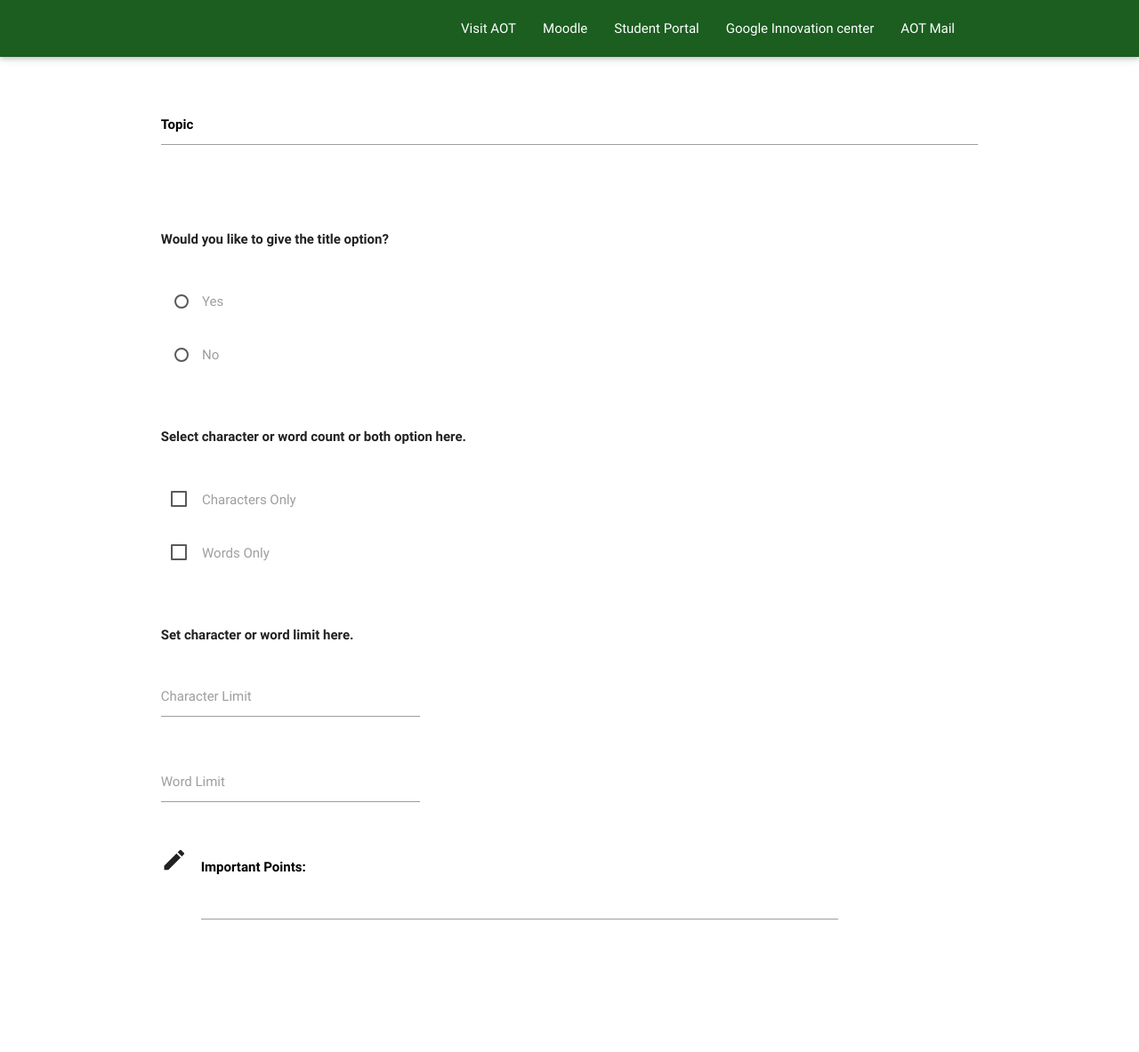
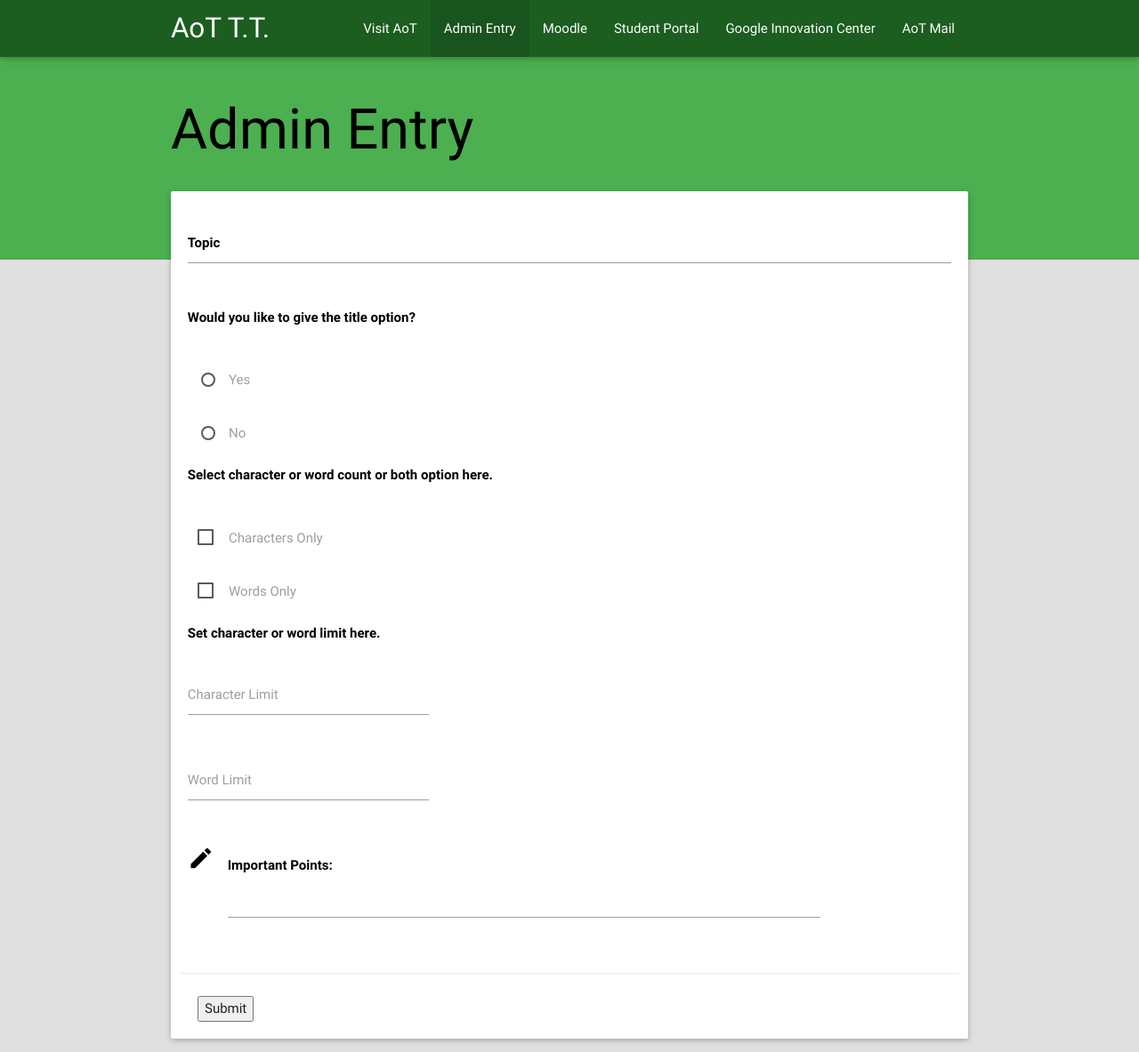
Before and after one commit to n0x3u5/Student-Enhancement-Project, a PHP site: page /admin_entry.php in a window 1280 px wide. Shown: the whole page at 89% size. Before the commit the page ends 1034 px from the top, so only its background shows below. Run offline with PHP 8.4, Linux system fonts and the light colour scheme; some libraries are stand-ins or nearby versions.

Commit message:
Dip's Codes

```diff
--- a/admin_entry.php
+++ b/admin_entry.php
@@ -4,52 +4,72 @@
 <head>
   <meta http-equiv="Content-Type" content="text/html; charset=UTF-8"/>
   <meta name="viewport" content="width=device-width, initial-scale=1, maximum-scale=1.0"/>
-  <title>Student EnhanceMent Program</title>
+  <title>SEP | Admin Entry</title>
 
   <!-- CSS  -->
   <link href="https://fonts.googleapis.com/icon?family=Material+Icons" rel="stylesheet">
   <link href="css/materialize.min.css" type="text/css" rel="stylesheet" media="screen,projection"/>
-  <link href="css/style.css" type="text/css" rel="stylesheet" media="screen,projection"/>
-  <style>
-
+  <link href="css/master.css" type="text/css" rel="stylesheet" media="screen,projection"/>
+  <style media="screen,projection">
+    .card {
+      margin-top: -25px;
+      padding-left: 10px;
+      padding-right: 10px;
+    }
   </style>
 </head>
 <!-- Head Ends  -->
 
 <!-- Body Ends  -->
-<body>
-  <nav class="green darken-4" role="navigation">
-    <div class="nav-wrapper container"><a id="logo-container" href="#" class="brand-logo"></a>
+<body class="grey lighten-2">
+  <header>
+    <div class="navbar-fixed">
+      <nav class="green darken-4">
+        <div class="container">
+          <a id="logo-container" href="#" class="brand-logo">AoT T.T.</a>
           <ul class="right hide-on-med-and-down">
-        <li><a href="#">Visit AOT</a></li>
+            <li><a href="#">Visit AoT</a></li>
+            <li class="active"><a href="admin_entry.php">Admin Entry</a></li>
             <li><a href="#">Moodle</a></li>
             <li><a href="#">Student Portal</a></li>
-	<li><a href="#">Google Innovation center</a></li>
-	<li><a href="#">AOT Mail</a></li>
+            <li><a href="#">Google Innovation Center</a></li>
+            <li><a href="#">AoT Mail</a></li>
           </ul>
-
-      <ul id="nav-mobile" class="side-nav">
-        <li><a href="#">Visit AOT</a></li>
+          <ul id="slide-out" class="side-nav">
+            <li><a href="#">Visit AoT</a></li>
+            <li class="active"><a href="admin_entry.php">Admin Entry</a></li>
             <li><a href="#">Moodle</a></li>
             <li><a href="#">Student Portal</a></li>
-	<li><a href="#">Google Innovation center</a></li>
-
+            <li><a href="#">Google Innovation Center</a></li>
+            <li><a href="#">AoT Mail</a></li>
           </ul>
-      <a href="#" data-activates="nav-mobile" class="button-collapse"><i class="material-icons">menu</i></a>
+          <a href="#" data-activates="slide-out" class="button-collapse"><i class="mdi-navigation-menu"></i></a>
         </div>
       </nav>
-  <div class="section no-pad-bot" id="index-banner">
+    </div>
+  </header>
+  <main>
+    <div class="section-background green"></div>
+    <div class="section">
       <div class="container">
-        <br>
-        <div class="row"><!-- Title entry-->
-					<form action="#">
+        <div class="row">
+          <div class="col s12 m9">
+            <h1 class="center-on-small-only black-text">Admin Entry</h1>
+          </div>
+        </div>
+      </div>
+    </div>
+    <div class="container">
+      <div class="card">
+        <div class="card-content black-text">
+          <div class="row" id="form-row">
+            <form action="#" id="topic-form">
         			<div class="row">
             		<div class="input-field col s12">
-            		<label for="topic"><b style="color:black;">Topic</b></label>
-            		<input type="text" class=" class="materialize-textarea" col s8" id="topic">
+              		<label for="topic"><b style="color:black">Topic</b></label>
+              		<input type="text" class=" class="materialize-textarea" col s8" id="topic" required>
             		</div>
         			</div>
-						<br><br>
         			<div class="row">
             		<div class="input-field col s4">
         					<b>Would you like to give the title option?</b>
@@ -57,17 +77,16 @@
         			</div>
         			<div class="row">
             		<div class="input-field col s1">
-            		<input name="title_op1" class="with-gap" type="radio" id="radio1">
+              		<input name="title_op1" class="with-gap" type="radio" id="radio1" required>
         				  <label for="radio1">Yes</label>
             		</div>
         			</div>
         			<div class="row">
             		<div class="input-field col s1">
-            		<input name="title_op1" class="with-gap" type="radio" id="radio2">
+              		<input name="title_op1" class="with-gap" type="radio" id="radio2" required>
         				  <label for="radio2">No</label>
             		</div>
         			</div>
-						<br><br>
         			<div class="row">
             		<div class="input-field col s5">
         					<b>Select character or word count or both option here.</b>
@@ -75,17 +94,16 @@
         			</div>
         			<div class="row">
             		<div class="input-field col s4">
-								<input type="checkbox" id="check_char" />
+        					<input type="checkbox" id="check_char" name="count_group" required>
         	      	<label for="check_char">Characters Only</label>
             		</div>
         			</div>
         			<div class="row">
             		<div class="input-field col s4">
-								<input type="checkbox" id="check_word" />
+        					<input type="checkbox" id="check_word" name="count_group">
         	      	<label for="check_word">Words Only</label>
             		</div>
         			</div>
-						<br><br>
         			<div class="row">
             		<div class="input-field col s5">
         					<b>Set character or word limit here.</b>
@@ -93,38 +111,35 @@
         			</div>
         			<div class="row">
             		<div class="input-field col s4">
-								<input type="number" id="Char_lim" />
+        					<input type="number" id="Char_lim" required>
         	      	<label for="Char_lim">Character Limit</label>
             		</div>
         			</div>
         			<div class="row">
             		<div class="input-field col s4">
-								<input type="number" id="word_limit" />
+        					<input type="number" id="word_limit" required>
         	      	<label for="word_limit">Word Limit</label>
             		</div>
         			</div>
-
         			<div class="row">
           			<div class="input-field col s10">
             			<i class="material-icons prefix">mode_edit</i>
-          			<textarea id="icon_prefix2" class="materialize-textarea"></textarea>
+            			<textarea id="icon_prefix2" class="materialize-textarea" required></textarea>
             			<label for="icon_prefix2"><b style="color:black">Important Points:</b></label>
           			</div>
         			</div>
         		</form>
           </div>
         </div>
+        <div class="card-action">
+          <button id="submit-btn" class="col card-anchor waves-effect waves-green" type="button" name="submit_topic" form="topic-form">Submit</button>
         </div>
-
-
-
+      </div>
+    </div>
+  </main>
   <!--  Scripts-->
-
 	<script type="text/javascript" src="js/jquery-2.1.4.min.js"></script>
 	<script type="text/javascript" src="js/materialize.min.js"></script>
-
-  	<script src="js/materialize.js"></script>
-  	<script src="js/init.js"></script>
 	<script type="text/javascript">
  	  $(document).ready(function(){
 	  $('.modal-trigger').leanModal();
@@ -133,8 +148,6 @@
     $(document).ready(function() {
         $('select').material_select();
     });
-
-
    </script>
   </body>
 </html>
--- a/css/master.css
+++ b/css/master.css
@@ -30,3 +30,7 @@ button {
   margin-top: 5px;
   margin-right: 5px;
 }
+
+#form-row {
+  margin-bottom: 0px;
+}
--- a/essay_practice.html
+++ b/essay_practice.html
@@ -19,7 +19,7 @@
         #clockdiv-med, #clockdiv-sm {
           font-weight: 600;
         }
-        #form-row, #essay-row, #essay-body {
+        #essay-row, #essay-body {
           margin-bottom: 0px;
         }
         #word-counter {
```
Also changed, not shown: essay_checker.php (+68 -6 lines), js/essay_practice.js (+29 -4 lines). Lines whose indentation alone changed are shown as unchanged.
